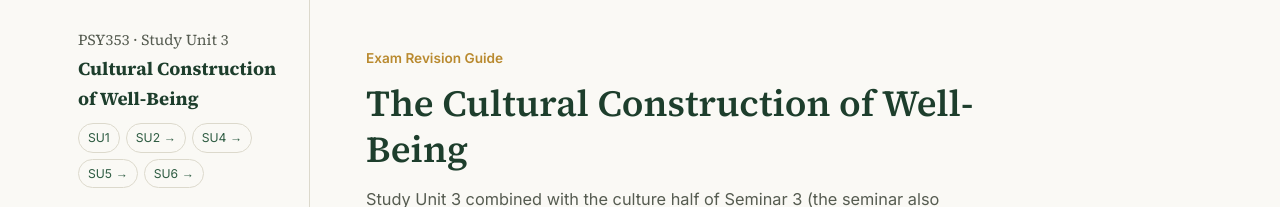
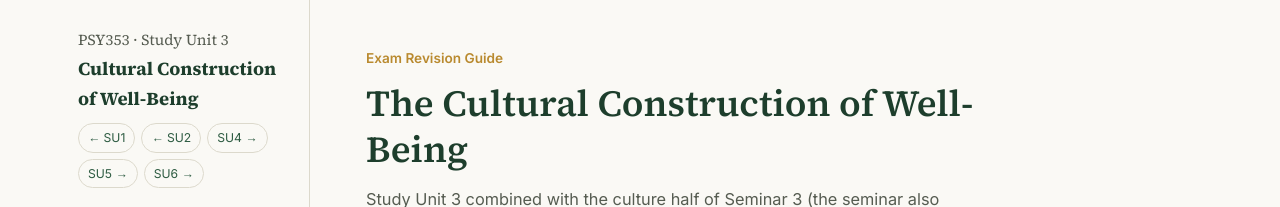
Before and after one commit to roylim005/roylim005.github.io, a plain HTML site: page PSY353/SU3.html in a window 1280 px wide. Shown: the top 207 px of the page. Drawn offline with Linux system fonts and the light colour scheme.

Commit message:
Update SU3.html

```diff
--- a/PSY353/SU3.html
+++ b/PSY353/SU3.html
@@ -270,8 +270,8 @@
   <nav class="toc" id="toc">
     <div class="brand">PSY353 · Study Unit 3<strong>Cultural Construction of Well-Being</strong></div>
     <div class="crumbs">
-      <a class="crumb" href="index.html">SU1</a>
-      <a class="crumb" href="SU2.html">SU2 →</a>
+      <a class="crumb" href="index.html">← SU1</a>
+      <a class="crumb" href="SU2.html">← SU2</a>
       <a class="crumb" href="SU4.html">SU4 →</a>
       <a class="crumb" href="SU5.html">SU5 →</a>
       <a class="crumb" href="SU6.html">SU6 →</a>
```
